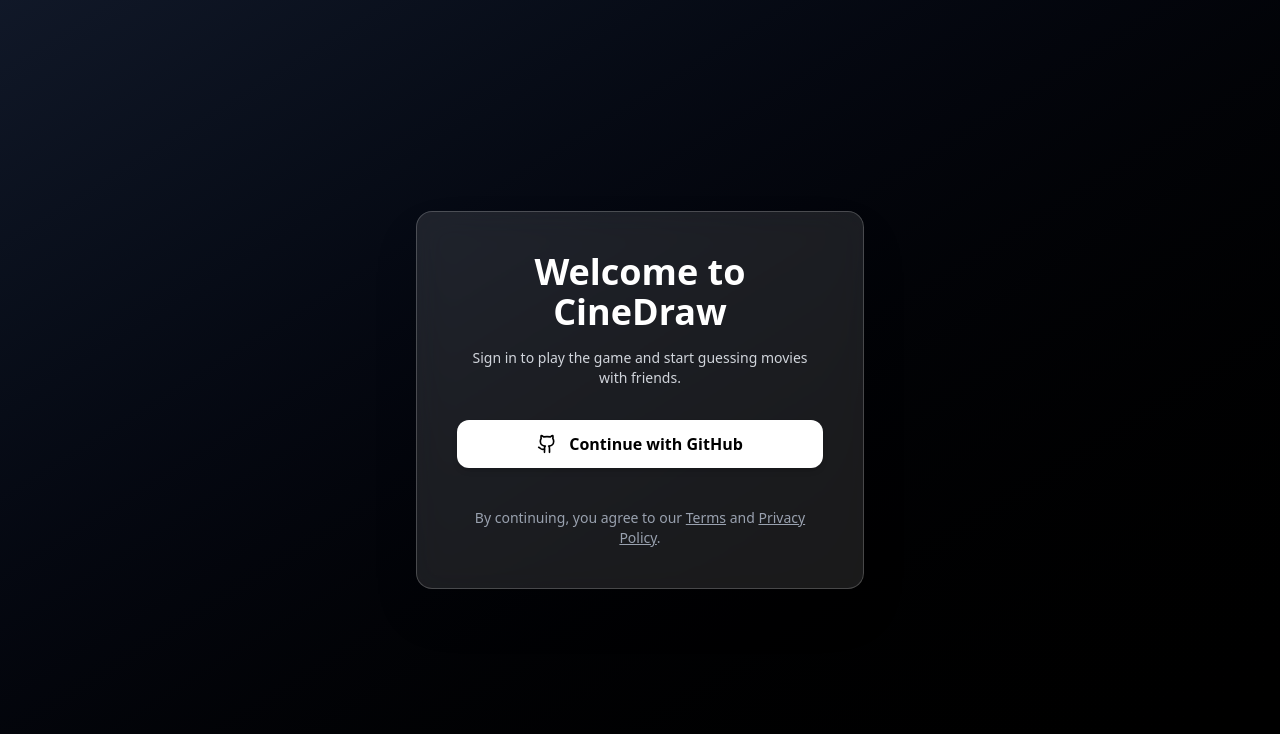
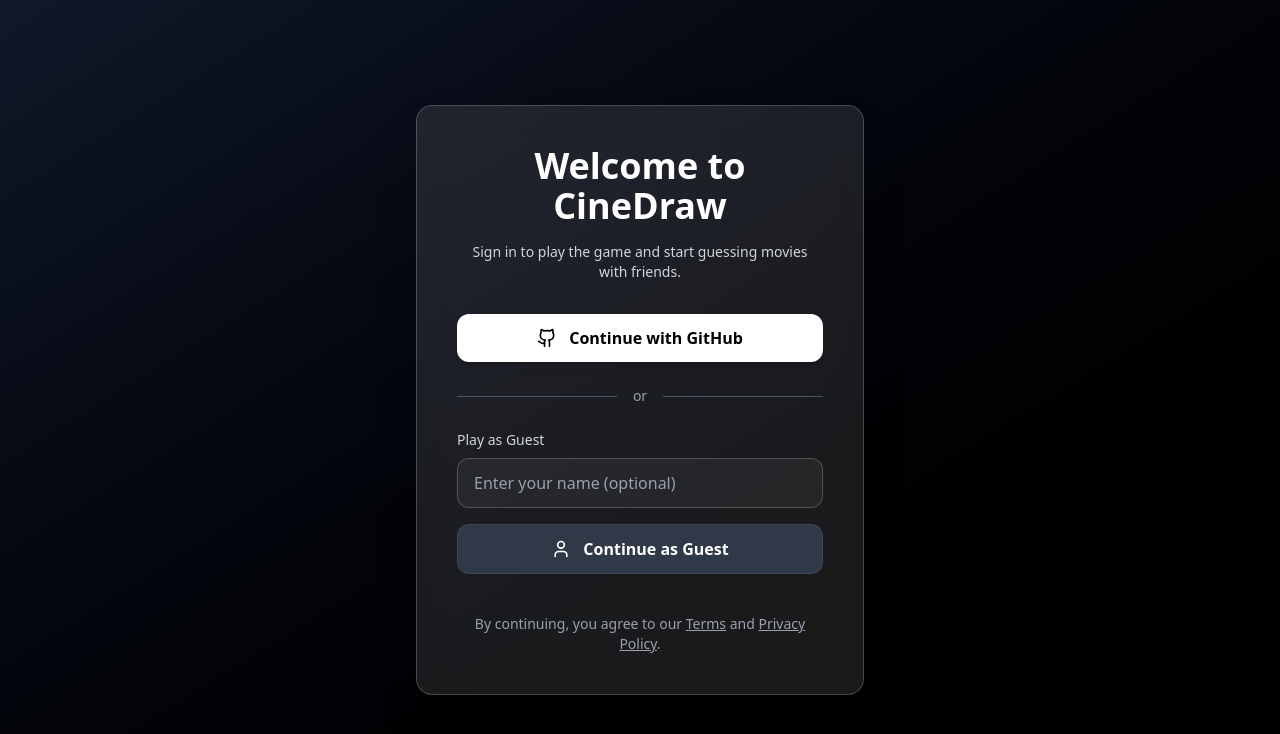
Before and after one commit to Adityaat2810/knightly, a React (Vite) app in the folder apps/client/: page /login in a window 1280 px wide. Shown: the top 734 px of the page. Built offline with nearby package versions, Linux system fonts and the light colour scheme; no server answers.

Commit message:
Login as guest frontend ui

```diff
--- a/apps/client/src/App.tsx
+++ b/apps/client/src/App.tsx
@@ -19,7 +19,7 @@
               <Route path='/' element={<Landing/>}/>
               <Route path='/login' element={<Login/>}/>
               <Route path='/game' element={<Game/>}/>
-              <Route path='/game/random/:gameId' element={
+              <Route path='/game/:gameId' element={
                 <Layout><GameRandom/></Layout>
               }/>
 
--- a/apps/client/src/pages/Login.tsx
+++ b/apps/client/src/pages/Login.tsx
@@ -1,10 +1,36 @@
-import React from 'react';
-import { Github } from 'lucide-react';
+import React, { useRef } from 'react';
+import { Github, User } from 'lucide-react';
+import { useNavigate } from 'react-router-dom';
+import { useRecoilState } from 'recoil';
+import { userAtom } from '@repo/store/userAtom';
+
+const BACKEND_URL =
+  import.meta.env.VITE_APP_BACKEND_URL ?? 'http://localhost:3000';
 
 const Login: React.FC = () => {
+
+  const navigate = useNavigate();
+  const [_, setUser] = useRecoilState(userAtom);
+  const guestName = useRef<HTMLInputElement>(null);
+
   const handleGitHubLogin = () => {
     window.location.href = "http://localhost:3000/auth/github";
+  };
 
+  const loginAsGuest = async () => {
+   const response = await fetch(`${BACKEND_URL}/auth/guest`, {
+      method: 'POST',
+      headers: {
+        'Content-Type': 'application/json',
+      },
+      credentials: 'include',
+      body: JSON.stringify({
+        name: (guestName.current && guestName.current.value) || '',
+      }),
+    });
+    const user = await response.json();
+    setUser(user);
+    navigate('/game/random');
   };
 
   return (
@@ -15,13 +41,45 @@
           Sign in to play the game and start guessing movies with friends.
         </p>
 
+        {/* GitHub Login Button */}
         <button
           onClick={handleGitHubLogin}
-          className="flex items-center justify-center gap-3 bg-white text-black px-6 py-3 rounded-xl font-semibold shadow-md hover:shadow-lg hover:bg-gray-200 transition-all duration-200 w-full"
+          className="flex items-center justify-center gap-3 bg-white text-black px-6 py-3 rounded-xl font-semibold shadow-md hover:shadow-lg hover:bg-gray-200 transition-all duration-200 w-full mb-6"
         >
           <Github className="w-5 h-5" />
           Continue with GitHub
         </button>
+
+        {/* Divider */}
+        <div className="flex items-center gap-4 mb-6">
+          <div className="flex-1 h-px bg-gray-600"></div>
+          <span className="text-gray-400 text-sm">or</span>
+          <div className="flex-1 h-px bg-gray-600"></div>
+        </div>
+
+        {/* Guest Login Section */}
+        <div className="space-y-4">
+          <div className="text-left">
+            <label htmlFor="guestName" className="block text-sm font-medium text-gray-300 mb-2">
+              Play as Guest
+            </label>
+            <input
+              ref={guestName}
+              id="guestName"
+              type="text"
+              placeholder="Enter your name (optional)"
+              className="w-full px-4 py-3 rounded-xl bg-white/5 border border-white/20 text-white placeholder-gray-400 focus:outline-none focus:ring-2 focus:ring-white/30 focus:border-white/40 transition-all duration-200"
+            />
+          </div>
+
+          <button
+            onClick={loginAsGuest}
+            className="flex items-center justify-center gap-3 bg-gray-700/80 text-white px-6 py-3 rounded-xl font-semibold hover:bg-gray-700 transition-all duration-200 w-full border border-gray-600/50"
+          >
+            <User className="w-5 h-5" />
+            Continue as Guest
+          </button>
+        </div>
 
         <div className="mt-10 text-sm text-gray-400">
           By continuing, you agree to our <a href="#" className="underline hover:text-white">Terms</a> and <a href="#" className="underline hover:text-white">Privacy Policy</a>.
```
